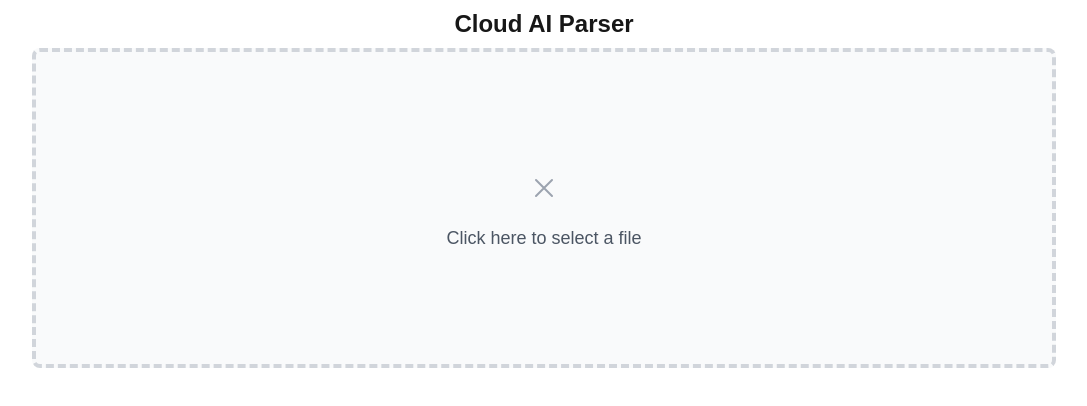
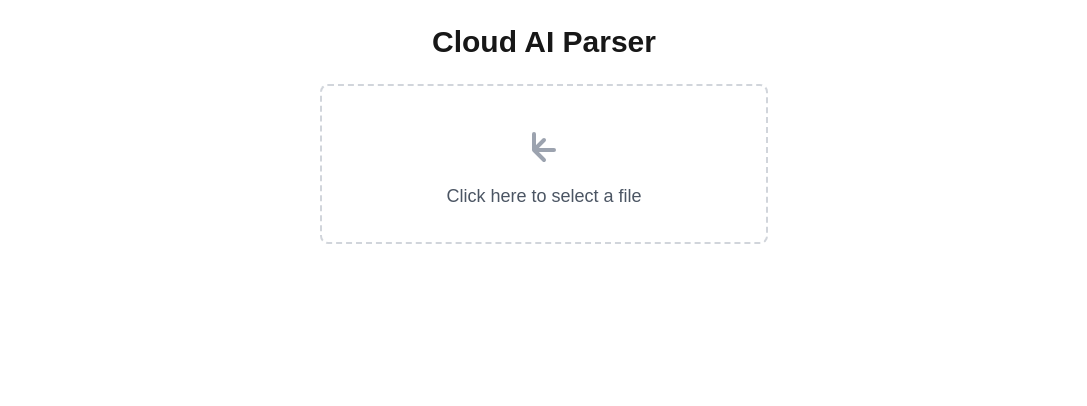
Before and after one commit to LukasTr1980/cloudai-parser, a Next.js app: page / in a window 1280 px wide. Shown: the top 406 px of the page, without its empty margins (96-1183 px from the left). Built offline with nearby package versions, Linux system fonts and the light colour scheme.

Commit message:
further ui improvements

```diff
--- a/app/components/FileUploadArea.tsx
+++ b/app/components/FileUploadArea.tsx
@@ -1,6 +1,5 @@
 'use client';
 
-import { RefObject } from "react";
 import { FileUploadAreaProps } from "../types";
 
 export const FileUploadArea: React.FC<FileUploadAreaProps> = ({
@@ -24,27 +23,28 @@ export const FileUploadArea: React.FC<FileUploadAreaProps> = ({
     return (
         <>
             <div
-                className="w-full bg-gray-50 hover:bg-gray-100 max-w-5xl border-4 border-dashed border-gray-300 rounded-lg p-28 flex flex-col items-center justify-center cursor-pointer mb-4"
+                className={`w-full max-w-md bg-white border-2 border-dashed border-gray-300 rounded-lg
+                p-8 flex flex-col items-center justify-center mb-6 cursor-pointer ${isUploading ? 'opacity-50 cursor-not-allowed' : 'hover:bg-gray-50'}`}
                 onClick={!isUploading ? handleClick : undefined}
             >
                 <svg
-                    className="w-12 h-12 text-gray-400 mb-3"
+                    className="w-12 h-12 text-gray-400 mb-4"
                     fill="none"
                     stroke="currentColor"
-                    viewBox="0 0 48 48"
+                    viewBox="0 0 24 24"
                 >
                     <path
                         strokeLinecap="round"
                         strokeLinejoin="round"
                         strokeWidth="2"
-                        d="M16 16l16 16M32 16l-16 16"
+                        d="M7 16V8m0 8l5-5m-5 5l5 5m-5-5h10"
                     />
                 </svg>
                 <p className="text-gray-600 text-lg">Click here to select a file</p>
                 {selectedFile && (
-                    <p className="mt-2 text-lg">
+                    <p className="mt-4 text-gray-700">
                         Selected file:{' '}
-                        <span className="text-green-600 font-bold">{selectedFile.name}</span>
+                        <span className="font-semibold">{selectedFile.name}</span>
                         {' '}({(selectedFile.size / (1024 * 1024)).toFixed(2)} MB)
                     </p>
                 )}
--- a/app/page.tsx
+++ b/app/page.tsx
@@ -19,6 +19,7 @@ export default function Home() {
     if (error) {
       setErrorMessage(error);
       setSuccessMessage('');
+      setUploadCompleted(false);
       setSelectedFile(null);
     } else {
       setErrorMessage('');
@@ -53,8 +54,8 @@ export default function Home() {
   }, [selectedFile]);
 
   return (
-    <div className="flex flex-col items-center mt-2 ml-2 mr-2">
-      <h1 className="text-2xl font-bold mb-2">Cloud AI Parser</h1>
+    <div className="flex flex-col items-center mt-6 mx-4">
+      <h1 className="text-3xl font-bold mb-6">Cloud AI Parser</h1>
 
       <FileUploadArea
         selectedFile={selectedFile}
@@ -64,29 +65,39 @@ export default function Home() {
       />
 
       {(isUploading || uploadCompleted) && (
-        <div className="flex flex-col items-center">
-          <div className="relative w-64 h-4 bg-gray-200 rounded">
+        <div className="flex flex-col items-center mt-6 w-full max-w-md">
+          <div className="w-full bg-gray-200 rounded-full h-2.5">
             <div
-              className="absolute left-0 top-0 h-4 bg-blue-500 rounded"
+              className="h-2.5 bg-blue-500 rounded-full transition-all duration-300"
               style={{ width: `${uploadProgress}%` }}
             ></div>
           </div>
-          <span className="mt-2 text-gray-700">
-            {isUploading
-              ? `Uploading... ${uploadProgress.toFixed(2)}%`
-              : `Upload completed: ${uploadProgress.toFixed(2)}%`
-            }
-          </span>
+          {uploadCompleted && (
+            <div className="flex items-center mt-4">
+              <svg
+                className="w-8 h-8 text-green-500"
+                xmlns="http://www.w3.org/2000/svg"
+                fill="none"
+                viewBox="0 0 24 24"
+                stroke="currentColor"
+              >
+                <path
+                  strokeLinecap="round"
+                  strokeLinejoin="round"
+                  strokeWidth="2"
+                  d="M5 13l4 4L19 7"
+                />
+              </svg>
+              <span className="ml-2 text-lg text-green-600 font-semibold">
+                Upload Complete
+              </span>
+            </div>
+          )}
         </div>
       )}
-      {successMessage && (
-        <p className="text-green-600 mt-2 mb-4 text-center" role="status">
-          {successMessage}
-        </p>
-      )}
       {errorMessage && (
-        <p className="text-red-600 mt-2 mb-4 text-center" role="alert">
-          {errorMessage}
+        <p className="text-red-600 ml-2 text-lg font-semibold" role="alert">
+          {errorMessage} Please select a valid file.
         </p>
       )}
     </div>
```
Also changed, not shown: 1 other file (tests, documents, lock files or other folders).
